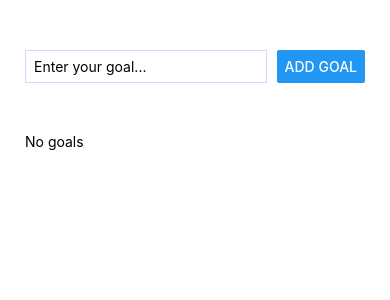
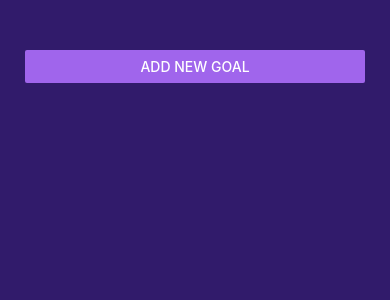
Before and after one commit to isaacnovaes/react-native-goal-tracker, a React Native app: screen / in a window 390 px wide. Shown: the top 300 px of the page. Built offline with nearby package versions, Linux system fonts and the light colour scheme.

Commit message:
Update base components

```diff
--- /dev/null
+++ b/components/AddGoals/AddGoals.tsx
@@ -0,0 +1,21 @@
+import { Button } from 'react-native';
+import Goals from '../Goals/Goals';
+import colors from '../../colors';
+
+const AddGoals = ({
+    setShowGoalInput,
+}: {
+    setShowGoalInput: React.Dispatch<React.SetStateAction<boolean>>;
+}) => {
+    return (
+        <>
+            <Button
+                title='Add new goal'
+                onPress={() => setShowGoalInput(true)}
+                color={colors.lightPurple}
+            />
+            <Goals />
+        </>
+    );
+};
+export default AddGoals;
--- a/components/AppContainer/AppContainer.tsx
+++ b/components/AppContainer/AppContainer.tsx
@@ -1,13 +1,32 @@
 import { View, StyleSheet } from 'react-native';
 import GoalInput from '../GoalInput/GoalInput';
-import Goals from '../Goals/Goals';
+import GoalDetail from '../GoalDetail/GoalDetail';
 import colors from '../../colors';
+import type { ReactNode } from 'react';
+// eslint-disable-next-line no-duplicate-imports
+import { useContext, useState } from 'react';
+import { Context } from '../../context/ContextProvider';
+import AddGoals from '../AddGoals/AddGoals';
 
 const AppContainer = () => {
+    const showComponent = (
+        condition: boolean | string | null,
+        component: ReactNode
+    ) => (condition ? component : null);
+
+    const {
+        state: { selectedId },
+    } = useContext(Context);
+
+    const [showGoalInput, setShowGoalInput] = useState(false);
     return (
         <View style={styles.container}>
-            <GoalInput />
-            <Goals />
+            <AddGoals setShowGoalInput={setShowGoalInput} />
+            {showComponent(
+                showGoalInput,
+                <GoalInput setShowGoalInput={setShowGoalInput} />
+            )}
+            {showComponent(selectedId, <GoalDetail />)}
         </View>
     );
 };
@@ -15,9 +34,9 @@ const AppContainer = () => {
 const styles = StyleSheet.create({
     container: {
         flex: 1,
-        backgroundColor: colors.white,
         padding: 25,
         paddingTop: 50,
+        backgroundColor: colors.darkPurple,
     },
 });
 
--- /dev/null
+++ b/components/GoalDetail/GoalDetail.tsx
@@ -0,0 +1,87 @@
+import { useContext } from 'react';
+import { Button, Modal, StyleSheet, Text, View, Image } from 'react-native';
+import { Context } from '../../context/ContextProvider';
+import { formatDistanceToNow } from 'date-fns';
+import colors from '../../colors';
+
+const GoalDetail = () => {
+    const {
+        state: { selectedId, goals },
+        dispatch,
+    } = useContext(Context);
+
+    const [selectedGoal] = goals.filter((goal) => goal.id === selectedId);
+
+    return (
+        <Modal animationType='slide' visible={selectedId !== null}>
+            <View style={styles.container}>
+                <Image
+                    // eslint-disable-next-line @typescript-eslint/no-unsafe-assignment
+                    source={require('../../assets/goal.png')}
+                    accessibilityLabel='Goal image'
+                    style={styles.image}
+                />
+                <Text style={styles.heading}>{`Created ${formatDistanceToNow(
+                    selectedGoal.date,
+                    {
+                        includeSeconds: true,
+                        addSuffix: true,
+                    }
+                )}`}</Text>
+                <Text style={styles.goalText}>{selectedGoal.goal}</Text>
+                <View style={styles.buttonsContainer}>
+                    <Button
+                        title='Delete'
+                        onPress={() =>
+                            dispatch({
+                                type: 'DELETE_GOAL',
+                                id: selectedGoal.id,
+                            })
+                        }
+                        color={colors.red}
+                    />
+                    <Button
+                        title='Back'
+                        onPress={() =>
+                            dispatch({ type: 'SELECT_GOAL', id: null })
+                        }
+                        color={colors.lightPurple}
+                    />
+                </View>
+            </View>
+        </Modal>
+    );
+};
+export default GoalDetail;
+
+const styles = StyleSheet.create({
+    container: {
+        flex: 1,
+        padding: 25,
+        paddingTop: 50,
+        backgroundColor: colors.darkPurple,
+    },
+    heading: {
+        color: colors.white,
+        fontSize: 15,
+    },
+    goalText: {
+        padding: 10,
+        color: colors.white,
+        backgroundColor: colors.violet,
+        borderRadius: 6,
+        overflow: 'hidden',
+        marginTop: 20,
+    },
+    buttonsContainer: {
+        flexDirection: 'row',
+        justifyContent: 'space-around',
+        marginTop: 50,
+    },
+    image: {
+        width: 100,
+        height: 100,
+        marginBottom: 30,
+        alignSelf: 'center',
+    },
+});
--- a/components/GoalInput/GoalInput.tsx
+++ b/components/GoalInput/GoalInput.tsx
@@ -1,12 +1,24 @@
 import { useContext, useState, useRef } from 'react';
-import { Button, StyleSheet, TextInput, View } from 'react-native';
+import {
+    Button,
+    Modal,
+    StyleSheet,
+    TextInput,
+    View,
+    Image,
+} from 'react-native';
 import colors from '../../colors';
 import { Context } from '../../context/ContextProvider';
+import type { OrNull } from '../../Types/types';
 
-const GoalInput = () => {
+const GoalInput = ({
+    setShowGoalInput,
+}: {
+    setShowGoalInput: React.Dispatch<React.SetStateAction<boolean>>;
+}) => {
     const { dispatch } = useContext(Context);
     const [inputText, setInputText] = useState('');
-    const textInput = useRef<TextInput>(null);
+    const textInput = useRef<OrNull<TextInput>>(null);
 
     const onAddGoal = () => {
         if (inputText.trim() === '') return;
@@ -18,9 +30,17 @@ const GoalInput = () => {
         setInputText('');
     };
     return (
+        <Modal animationType='slide'>
             <View style={styles.goalInput}>
+                <Image
+                    // eslint-disable-next-line @typescript-eslint/no-unsafe-assignment
+                    source={require('../../assets/goal.png')}
+                    accessibilityLabel='Goal image'
+                    style={styles.image}
+                />
                 <TextInput
                     placeholder='Enter your goal...'
+                    placeholderTextColor={colors.white}
                     style={styles.textInput}
                     onChangeText={(e) => {
                         if (e.trim() === '') return;
@@ -29,22 +49,48 @@ const GoalInput = () => {
                     onEndEditing={onAddGoal}
                     ref={textInput}
                 />
-            <Button title='Add goal' onPress={onAddGoal} />
+                <View style={styles.buttonsContainer}>
+                    <Button
+                        title='Back'
+                        onPress={() => setShowGoalInput(false)}
+                        color={colors.red}
+                    />
+                    <Button
+                        title='Add goal'
+                        onPress={onAddGoal}
+                        color={colors.lightPurple}
+                    />
                 </View>
+            </View>
+        </Modal>
     );
 };
 
 const styles = StyleSheet.create({
     goalInput: {
-        flexDirection: 'row',
-        justifyContent: 'space-between',
+        flex: 1,
+        padding: 25,
+        paddingTop: 50,
+        backgroundColor: colors.darkPurple,
+    },
+    image: {
+        width: 100,
+        height: 100,
+        marginBottom: 30,
+        alignSelf: 'center',
     },
     textInput: {
-        flexGrow: 1,
         marginRight: 10,
-        paddingHorizontal: 8,
+        padding: 8,
         borderWidth: 1,
+        borderRadius: 8,
         borderColor: colors.borderColor,
+        color: colors.white,
+    },
+    buttonsContainer: {
+        flexDirection: 'row',
+        justifyContent: 'space-around',
+        marginTop: 30,
     },
 });
 
--- a/components/GoalItem/GoalItem.tsx
+++ b/components/GoalItem/GoalItem.tsx
@@ -1,14 +1,22 @@
-import { StyleSheet, Text } from 'react-native';
+import { useContext } from 'react';
+import { Pressable, StyleSheet, Text } from 'react-native';
 import colors from '../../colors';
+import { Context } from '../../context/ContextProvider';
 import type { Goal } from '../../Types/types';
 
 const GoalItem = ({ goal }: { goal: Goal }) => {
-    return <Text style={styles.goal}>{goal.goal}</Text>;
+    const { dispatch } = useContext(Context);
+    return (
+        <Pressable
+            onPress={() => dispatch({ type: 'SELECT_GOAL', id: goal.id })}
+        >
+            <Text style={styles.goal}>{goal.goal}</Text>
+        </Pressable>
+    );
 };
 
 const styles = StyleSheet.create({
     goal: {
-        borderWidth: 1,
         padding: 8,
         marginBottom: 8,
         borderRadius: 6,
--- a/components/Goals/Goals.tsx
+++ b/components/Goals/Goals.tsx
@@ -1,4 +1,4 @@
-import { View, Text, StyleSheet, FlatList } from 'react-native';
+import { View, StyleSheet, FlatList } from 'react-native';
 import { useContext } from 'react';
 import { Context } from '../../context/ContextProvider';
 import GoalItem from '../GoalItem/GoalItem';
@@ -13,8 +13,7 @@ const Goals = () => {
             <FlatList
                 data={goals}
                 renderItem={({ item }) => <GoalItem goal={item} />}
-                keyExtractor={(item) => item.id}
-                ListEmptyComponent={<Text>No goals</Text>}
+                keyExtractor={({ id }) => id}
             />
         </View>
     );
@@ -23,6 +22,7 @@ const Goals = () => {
 const styles = StyleSheet.create({
     goals: {
         marginTop: 50,
+        marginBottom: 40,
     },
 });
 
--- a/context/ContextProvider.tsx
+++ b/context/ContextProvider.tsx
@@ -1,11 +1,15 @@
 import { useMemo, createContext, useReducer } from 'react';
-import type { Goal } from '../Types/types';
+import type { Goal, OrNull } from '../Types/types';
 
 type State = {
     goals: Goal[];
+    selectedId: OrNull<string>;
 };
 
-type Action = { type: 'ADD_GOAL'; goal: string };
+type Action =
+    | { type: 'ADD_GOAL'; goal: string }
+    | { type: 'DELETE_GOAL'; id: string }
+    | { type: 'SELECT_GOAL'; id: OrNull<string> };
 
 type ProviderProps = {
     children: React.ReactNode;
@@ -13,6 +17,7 @@ type ProviderProps = {
 
 const initialState: State = {
     goals: [],
+    selectedId: null,
 };
 
 const reducer = (state: State, action: Action): State => {
@@ -29,7 +34,14 @@ const reducer = (state: State, action: Action): State => {
                 ...state,
             };
         }
-
+        case 'DELETE_GOAL':
+            return {
+                ...state,
+                goals: state.goals.filter((goal) => goal.id !== action.id),
+                selectedId: null,
+            };
+        case 'SELECT_GOAL':
+            return { ...state, selectedId: action.id };
         default:
             return state;
     }
```
Also changed, not shown: 1 other file (tests, documents, lock files or other folders). Lines whose indentation alone changed are shown as unchanged.
